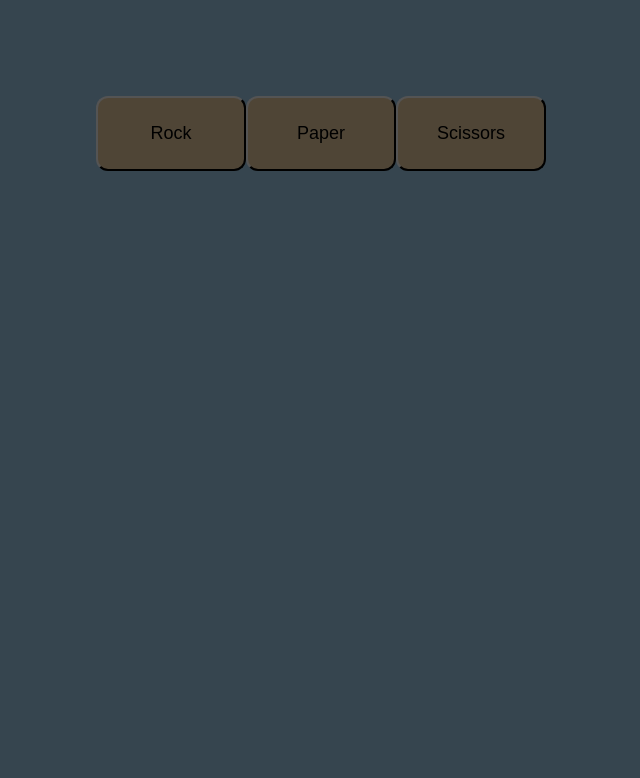
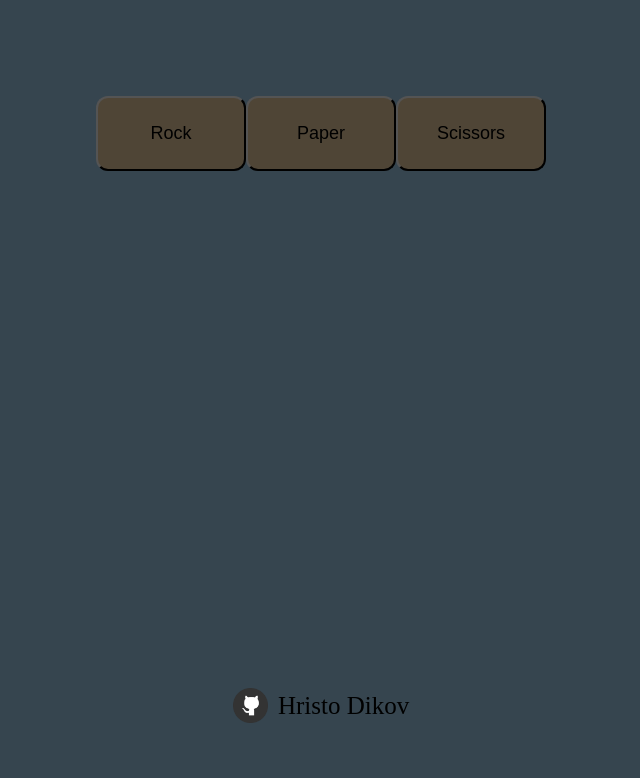
Before and after one commit to IrnMonStronk/Rock-Paper-Scissors, a plain HTML site: page index.html in a window 1280 px wide. Shown: the whole page, without its empty margins (319-959 px from the left). Drawn offline with Linux system fonts and the light colour scheme.

Commit message:
Added a git logo at the bottom + link to git profile

```diff
--- a/index.html
+++ b/index.html
@@ -17,4 +17,5 @@
     <div id="currentRound"></div>
     <div id="scoring"></div>
 </body>
+<footer><a href=https://github.com/IrnMonStronk> <img id="gh-logo" src="githublogo.png" alt="github logo"/>Hristo Dikov</a></footer>
 </html>
--- a/style.css
+++ b/style.css
@@ -50,3 +50,27 @@ body {
     background-color: #95BFDB;
     color: white;
 }
+
+footer{
+    font-size: 25px;
+    bottom: 0;
+    justify-content: center;
+    padding-top: 55px;
+    padding-bottom: 55px;
+}
+
+a{
+    text-decoration: none;
+    color: black;
+}
+
+a:hover{
+    text-decoration: underline;
+}
+
+#gh-logo{
+    width: 35px;
+    height: 35px;
+    margin-bottom: -9px;
+    margin-right: 10px;
+}
```
Also changed, not shown: githublogo.png (added).
